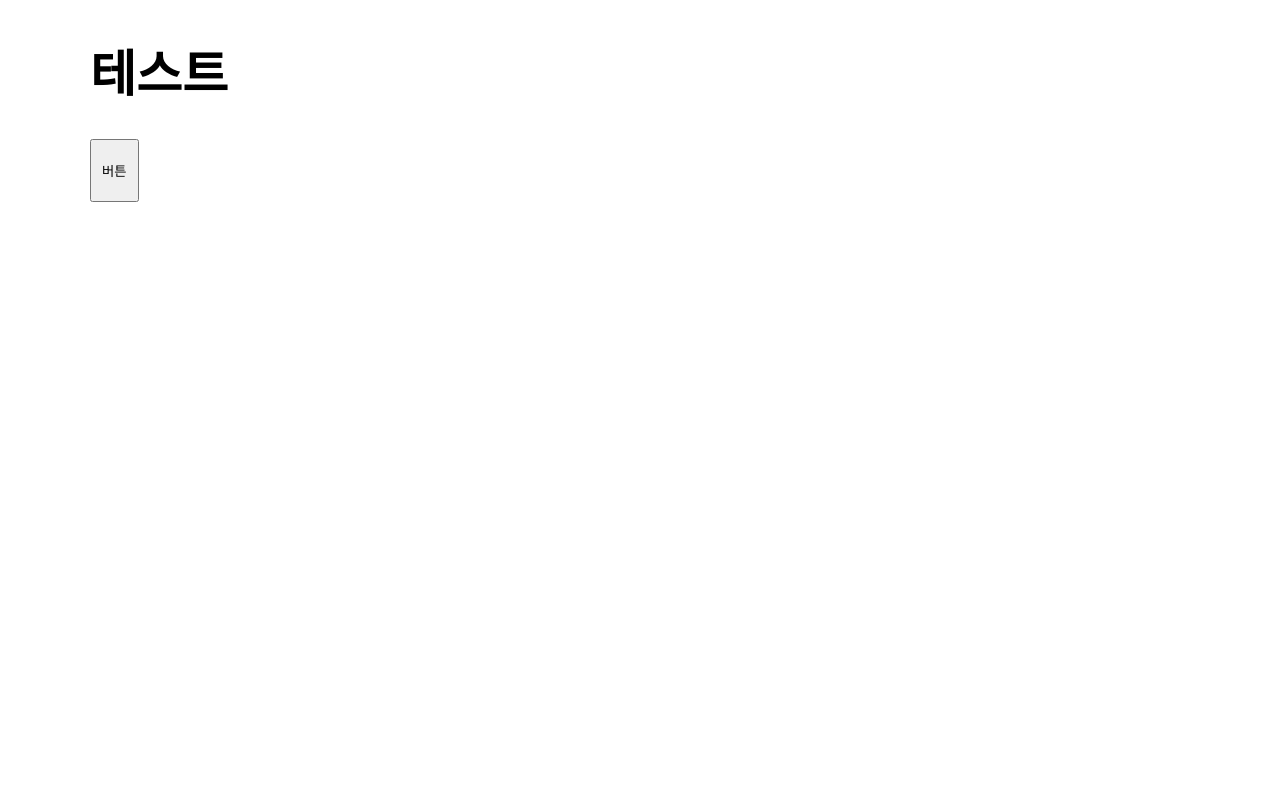
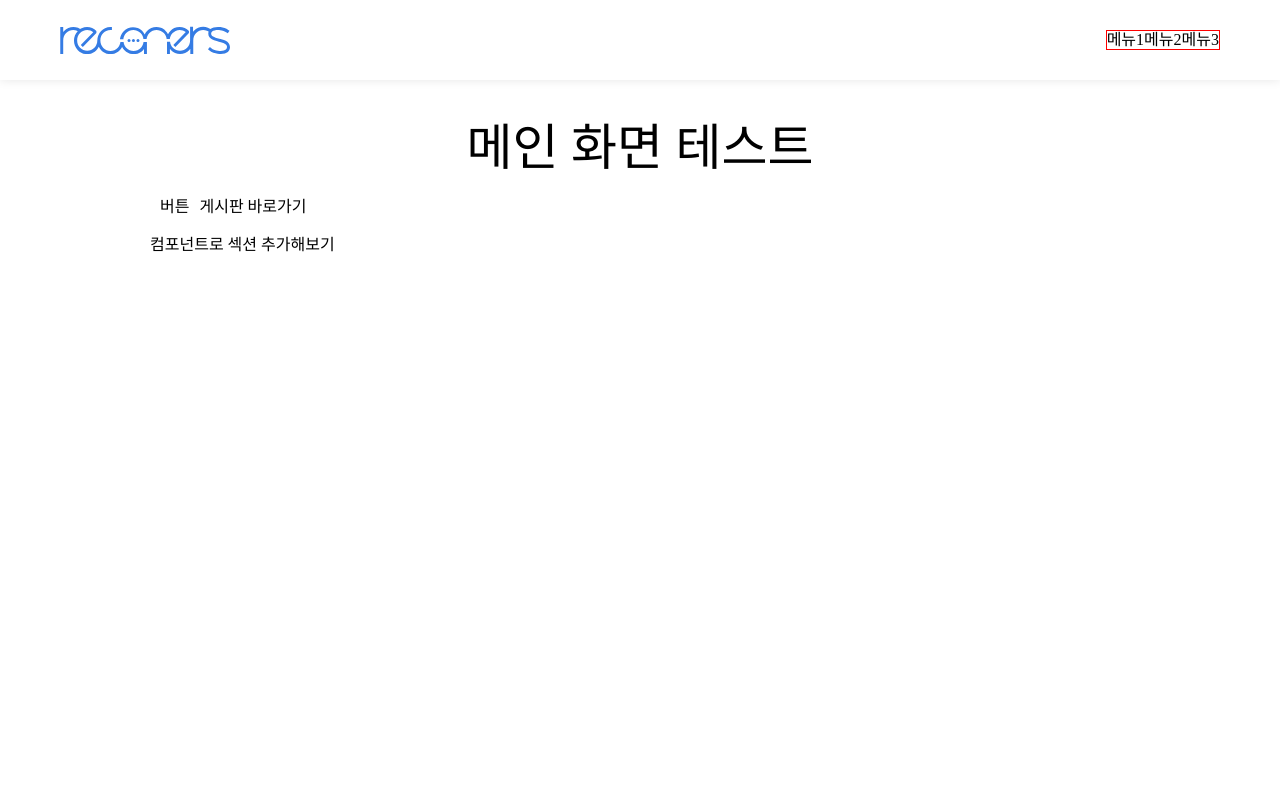
Before and after one commit to modac-bull/rcns-react-crud, a React (Create React App) app: page / in a window 1280 px wide. Shown: the top 800 px of the page. Built offline with nearby package versions, Linux system fonts and the light colour scheme.

Commit message:
[MOD] 추가 세팅 작엄 + 페이지 실습
- 폴더/파일 구조 변경
- prettierrc 파일 추가
- rest.css 적용
- 로고 이미지 적용
- 게시판 페이지 라우터 적용 (/notice)

```diff
--- a/public/index.html
+++ b/public/index.html
@@ -24,7 +24,7 @@
       work correctly both with client-side routing and a non-root public URL.
       Learn how to configure a non-root public URL by running `npm run build`.
     -->
-    <title>React App</title>
+    <title>노액트 CRUD 실습</title>
   </head>
   <body>
     <noscript>You need to enable JavaScript to run this app.</noscript>
--- a/src/App.jsx
+++ b/src/App.jsx
@@ -1,11 +1,32 @@
 /** @jsxImportSource @emotion/react */
 // 작성방법 1. 인라인 CSS 작성방법
-import { css } from '@emotion/react'
+import { Global, css } from '@emotion/react'
 import styled from '@emotion/styled'
+import Reset from './shared/styles/rest.css';
+
+import {Link} from 'react-router-dom'
+
+
+import HeaderContainer from './components/HeaderContainer';
+import FooterContainer from './components/FooterContainer';
 
 
 export default  function App() {
   return (
+    <>
+      <Global
+        styles={css`
+          ${Reset}
+          body{
+            position: relative;
+            min-width:320px;
+            overflow-x: hidden;
+          }
+        `}
+      >
+      </Global>
+
+      <HeaderContainer />
       <AreaWrap>
         <h1 css={css`
           font-size: 50px;
@@ -13,10 +34,20 @@
             color: skyblue;
           }
         `}>
-        테스트
+        <div css={css`
+          display: flex;
+          align-items: center;
+          justify-content: center;
+        `}>
+          메인 화면 테스트
+        </div>
         </h1>
         <Button>버튼</Button>
+        <Link to="/notice">게시판 바로가기</Link>
+        <p>컴포넌트로 섹션 추가해보기</p>
       </AreaWrap>
+      <FooterContainer />
+    </>
   );
 }
 
@@ -30,5 +61,6 @@
   padding: 0 60px;
   max-width: 1100px;
   margin: 0 auto;
-
+  min-height: 200vh;
+  padding-top: 120px;
 `
--- /dev/null
+++ b/src/components/FooterContainer.jsx
@@ -0,0 +1,27 @@
+import styled from '@emotion/styled'
+
+export default function FooterContainer() {
+  return(
+    <>
+      <FooterWrap>
+        <FooterInner>
+          푸터 영역입니다.
+        </FooterInner>
+      </FooterWrap>
+    </>
+  )
+}
+
+const FooterWrap = styled.div`
+  height: 200px;
+  background-color: #222;
+`
+
+const FooterInner = styled.div`
+  display: flex;
+  align-items: center;
+  justify-content: center;
+  height: 100%;
+  padding: 0 60px;
+  color: #fff;
+`
--- /dev/null
+++ b/src/components/HeaderContainer.jsx
@@ -0,0 +1,56 @@
+import styled from '@emotion/styled';
+import {Link} from "react-router-dom";
+import logoimg from "../assets/imgs/logo_img.svg";
+
+export default function HeaderContainer() {
+  return (
+    <>
+      <Header className='test'>
+        <HeaderInner>
+          <img src={logoimg} alt="노액트"></img>
+          <HeaderRight>
+            <HeaderNavList>
+              <Link to="/">메뉴1</Link>
+            </HeaderNavList>
+            <HeaderNavList>
+              <Link to="/">메뉴2</Link>
+            </HeaderNavList>
+            <HeaderNavList>
+              <Link to="/">메뉴3</Link>
+            </HeaderNavList>
+          </HeaderRight>
+        </HeaderInner>
+      </Header>
+    </>
+  )
+}
+
+const Header = styled.header`
+  position: fixed;
+  height: 80px;
+  width: 100%;
+  background-color: #fff;
+  box-shadow: 0 0 10px 0 rgba(0, 0, 0, 0.1);
+`
+const HeaderInner = styled.div`
+  display: flex;
+  align-items: center;
+  justify-content: space-between;
+  max-width: 1500px;
+  height: 100%;
+  margin: 0 auto;
+  padding: 0 60px;
+  img {
+    width: 170px;
+  }
+
+`
+
+const HeaderRight = styled.ul`
+  display: flex;
+  border: 1px solid red;
+`
+
+const HeaderNavList = styled.li`
+
+`
--- a/src/index.js
+++ b/src/index.js
@@ -5,8 +5,10 @@
 
 import {BrowserRouter, Routes, Route} from "react-router-dom";
 import App from './App';
-import SubPage from './page/Subpage';
-import NotFound from './page/NotFound';
+import SubPage from './pages/Subpage';
+import NoticeList from './pages/Board/Notice/NoticeList';
+import NotFound from './pages/NotFound';
+
 
 
 const root = ReactDOM.createRoot(document.getElementById('root'));
@@ -16,6 +18,7 @@
       <Routes>
         <Route path="/" element={<App />} />
         <Route path="/subpage" element={<SubPage />} />
+        <Route path="/notice" element={<NoticeList />} />
         <Route path="*" element={<NotFound />} />
       </Routes>
     </BrowserRouter>
--- /dev/null
+++ b/src/pages/Board/Notice/NoticeList.jsx
@@ -0,0 +1,13 @@
+import HeaderContainer from "../../../components/HeaderContainer"
+
+
+export default function NoticeList() {
+  return (
+    <>
+      <HeaderContainer />
+
+      <div>게시판 리스트</div>
+
+    </>
+  )
+}
--- /dev/null
+++ b/src/shared/styles/rest.css
@@ -0,0 +1,330 @@
+html,
+body,
+div,
+span,
+applet,
+object,
+iframe,
+h1,
+h2,
+h3,
+h4,
+h5,
+h6,
+p,
+blockquote,
+pre,
+a,
+abbr,
+acronym,
+address,
+big,
+cite,
+code,
+del,
+dfn,
+em,
+img,
+ins,
+kbd,
+q,
+s,
+samp,
+small,
+strike,
+strong,
+sub,
+sup,
+tt,
+var,
+b,
+u,
+i,
+center,
+dl,
+dt,
+dd,
+ol,
+ul,
+li,
+fieldset,
+form,
+label,
+legend,
+caption,
+article,
+aside,
+canvas,
+details,
+embed,
+figure,
+figcaption,
+footer,
+header,
+hgroup,
+menu,
+nav,
+output,
+ruby,
+section,
+summary,
+time,
+mark,
+audio,
+video {
+  margin: 0;
+  padding: 0;
+  border: 0;
+  font-size: 100%;
+  font: inherit;
+  vertical-align: baseline;
+  word-break: keep-all;
+}
+html {
+  line-height: 1.15;
+  -ms-text-size-adjust: 100%;
+  -webkit-text-size-adjust: 100%;
+}
+article,
+aside,
+footer,
+header,
+nav,
+section {
+  display: block;
+}
+figcaption,
+figure,
+main {
+  display: block;
+}
+hr {
+  box-sizing: content-box;
+  height: 0;
+  overflow: visible;
+}
+pre {
+  font-family: monospace, monospace;
+  font-size: 1em;
+}
+a {
+  background-color: transparent;
+  -webkit-text-decoration-skip: objects;
+}
+ol,
+ul {
+  list-style: none;
+}
+abbr[title] {
+  border-bottom: none;
+  text-decoration: underline;
+  text-decoration: underline dotted;
+}
+b,
+strong {
+  font-weight: inherit;
+}
+b,
+strong {
+  font-weight: bolder;
+}
+code,
+kbd,
+samp {
+  font-family: monospace, monospace;
+  font-size: 1em;
+}
+dfn {
+  font-style: italic;
+}
+mark {
+  background-color: #ff0;
+  color: #000;
+}
+sub,
+sup {
+  line-height: 0;
+  position: relative;
+  vertical-align: baseline;
+}
+sub {
+  bottom: -0.25em;
+}
+sup {
+  top: -0.5em;
+}
+audio,
+video {
+  display: inline-block;
+}
+audio:not([controls]) {
+  display: none;
+  height: 0;
+}
+svg:not(:root) {
+  overflow: hidden;
+}
+input,
+textarea {
+  -webkit-appearance: none;
+  -webkit-border-radius: 0;
+}
+.cke_dialog_open input,
+.cke_dialog_open textarea {
+  -webkit-appearance: auto;
+}
+input:-webkit-autofill {
+  -webkit-box-shadow: 0 0 0 30px #fff inset;
+  -webkit-text-fill-color: #000;
+}
+input:-webkit-autofill,
+input:-webkit-autofill:hover,
+input:-webkit-autofill:focus,
+input:-webkit-autofill:active {
+  transition: background-color 5000s ease-in-out 0s;
+}
+select {
+  -webkit-appearance: none;
+  -moz-appearance: none;
+  border-radius: 0;
+}
+button,
+input,
+optgroup,
+select,
+textarea {
+  margin: 0;
+  padding: 0;
+}
+button,
+input {
+  overflow: visible;
+  border-radius: 0;
+}
+button,
+select {
+  text-transform: none;
+}
+button,
+html [type='button'],
+[type='reset'],
+[type='submit'] {
+  -webkit-appearance: button;
+}
+button::-moz-focus-inner,
+[type='button']::-moz-focus-inner,
+[type='reset']::-moz-focus-inner,
+[type='submit']::-moz-focus-inner {
+  border-style: none;
+  padding: 0;
+}
+button:-moz-focusring,
+[type='button']:-moz-focusring,
+[type='reset']:-moz-focusring,
+[type='submit']:-moz-focusring {
+  outline: 1px dotted ButtonText;
+}
+legend {
+  box-sizing: border-box;
+  color: inherit;
+  display: table;
+  max-width: 100%;
+  padding: 0;
+  white-space: normal;
+}
+progress {
+  display: inline-block;
+  vertical-align: baseline;
+}
+textarea {
+  overflow: auto;
+  border-radius: 0;
+}
+input::-ms-clear {
+  display: none;
+}
+input[type='password']::-ms-reveal {
+  display: none;
+  width: 0;
+  height: 0;
+}
+[type='checkbox'],
+[type='radio'] {
+  box-sizing: border-box;
+  padding: 0;
+}
+[type='number']::-webkit-inner-spin-button,
+[type='number']::-webkit-outer-spin-button {
+  height: auto;
+}
+[type='search'] {
+  -webkit-appearance: textfield;
+  outline-offset: -2px;
+}
+[type='search']::-webkit-search-cancel-button,
+[type='search']::-webkit-search-decoration {
+  -webkit-appearance: none;
+}
+::-webkit-file-upload-button {
+  -webkit-appearance: button;
+  font: inherit;
+}
+details,
+menu {
+  display: block;
+}
+summary {
+  display: list-item;
+}
+canvas {
+  display: inline-block;
+}
+template {
+  display: none;
+}
+[hidden] {
+  display: none;
+}
+table:not([cellspacing]) {
+  border-collapse: collapse;
+  border-spacing: 0;
+  word-break: keep-all;
+}
+a,
+a:hover,
+a:focus {
+  color: inherit;
+  text-decoration: none;
+}
+* {
+  -webkit-box-sizing: border-box;
+  -moz-box-sizing: border-box;
+  box-sizing: border-box;
+}
+img {
+  display: inline-block;
+  max-width: 100%;
+  height: auto;
+  border-style: none;
+}
+input,
+button,
+select,
+textarea {
+  font-family: inherit;
+  font-size: inherit;
+  line-height: inherit;
+  outline: none;
+}
+.cke_screen_reader_only {
+  height: 0 !important;
+}
+button {
+  background-color: transparent;
+  border: none;
+  border-radius: 0;
+  outline: none;
+}
+select::-ms-expand {
+  display: none;
+}
```
Also changed, not shown: src/assets/imgs/logo_img.svg (added), src/pages/NotFound.jsx (renamed from src/page/NotFound.jsx), src/pages/Subpage.jsx (renamed from src/page/Subpage.jsx), 1 other file (tests, documents, lock files or other folders). Lines whose indentation alone changed are shown as unchanged.
